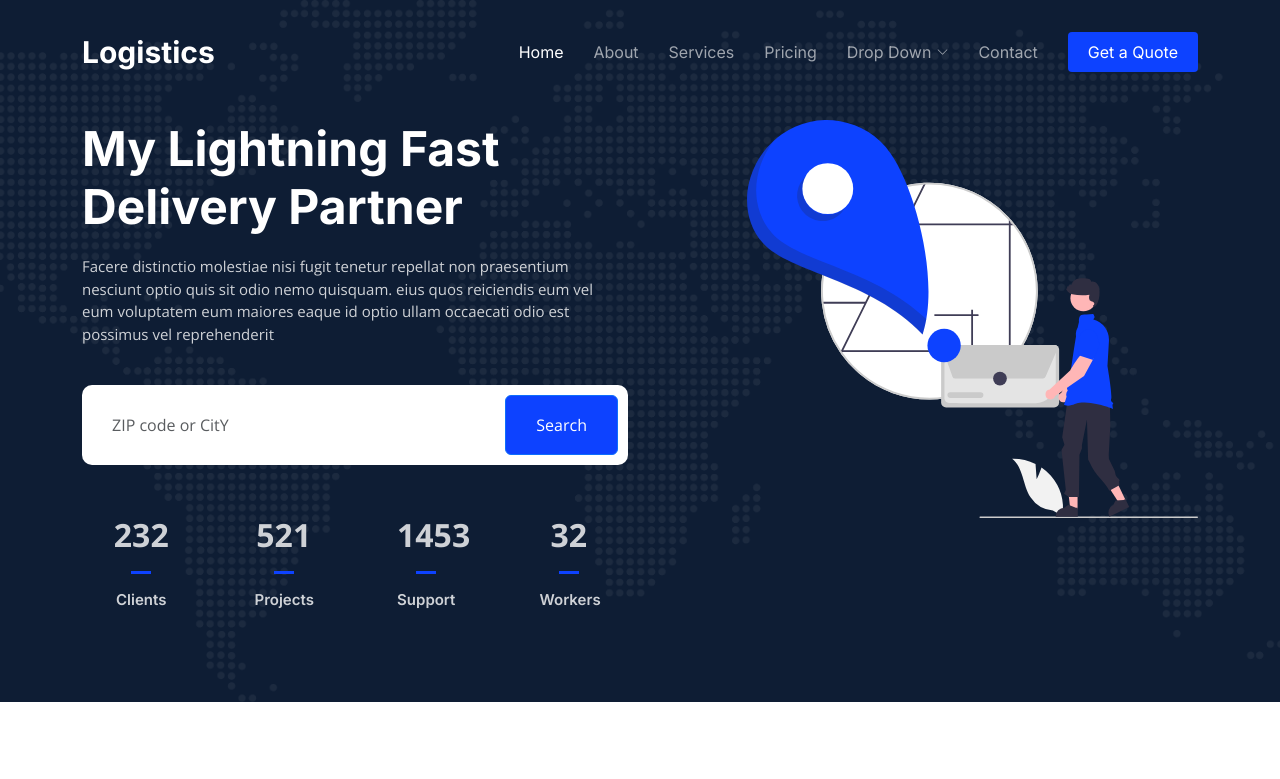
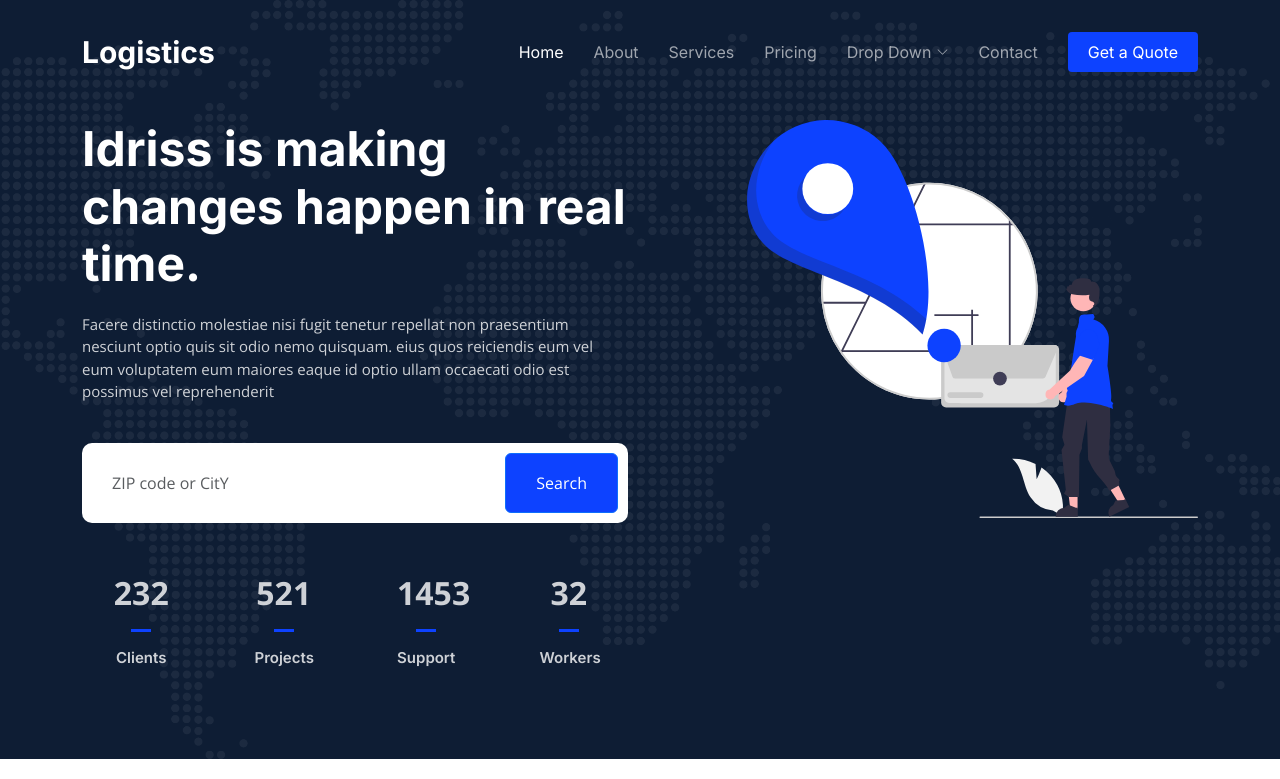
Before and after one commit to TheJoker91/aws-cicd, a plain HTML site: page index.html in a window 1280 px wide. Shown: the top 779 px of the page. Drawn offline with nearby package versions, Linux system fonts and the light colour scheme.

Commit message:
aws-cicd3

```diff
--- a/index.html
+++ b/index.html
@@ -89,7 +89,7 @@
     <div class="container">
       <div class="row gy-4 d-flex justify-content-between">
         <div class="col-lg-6 order-2 order-lg-1 d-flex flex-column justify-content-center">
-          <h2 data-aos="fade-up">My Lightning Fast Delivery Partner</h2>
+          <h2 data-aos="fade-up">Idriss is making changes happen in real time.</h2>
           <p data-aos="fade-up" data-aos-delay="100">Facere distinctio molestiae nisi fugit tenetur repellat non praesentium nesciunt optio quis sit odio nemo quisquam. eius quos reiciendis eum vel eum voluptatem eum maiores eaque id optio ullam occaecati odio est possimus vel reprehenderit</p>
 
           <form action="#" class="form-search d-flex align-items-stretch mb-3" data-aos="fade-up" data-aos-delay="200">
```
